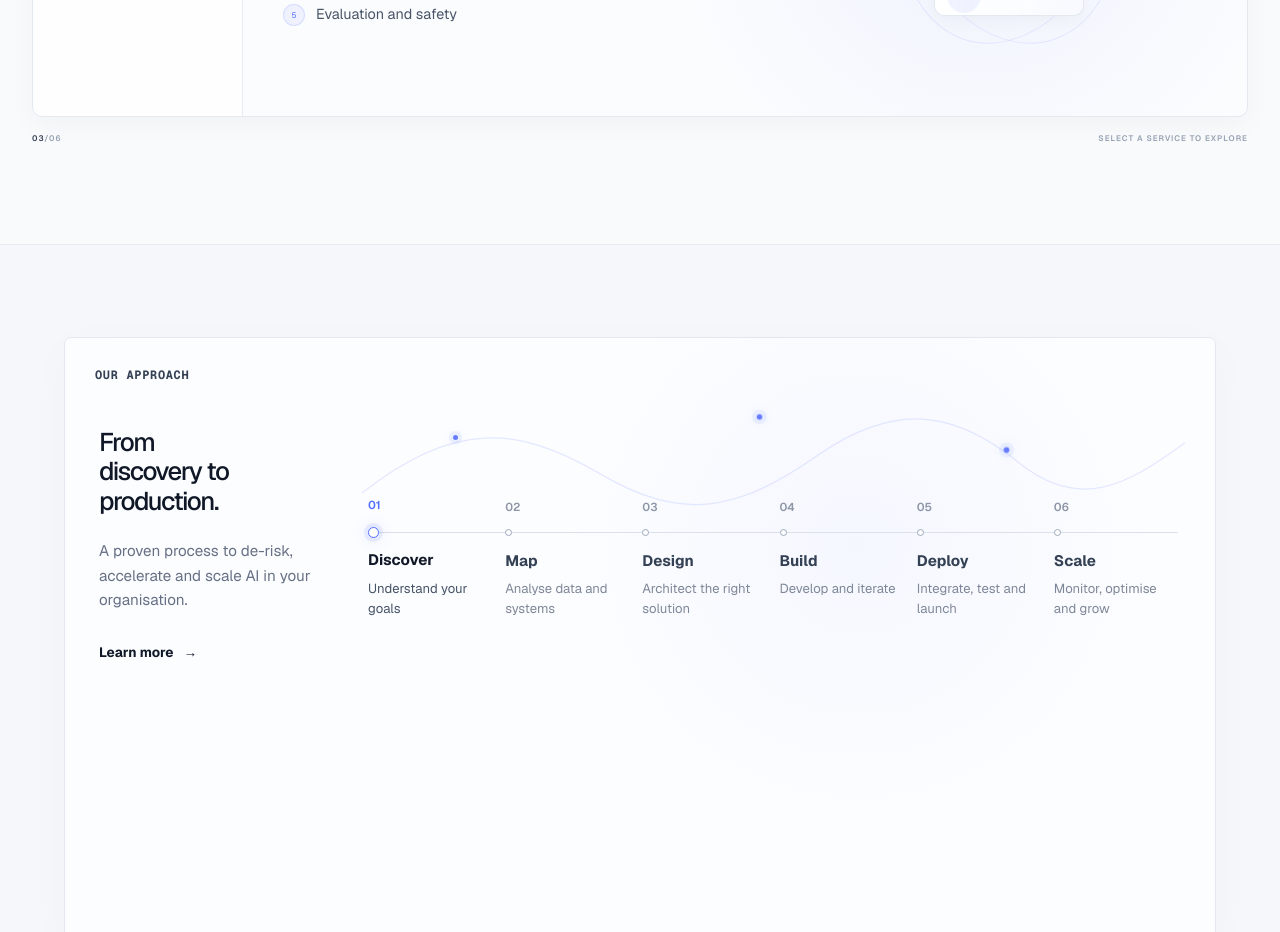
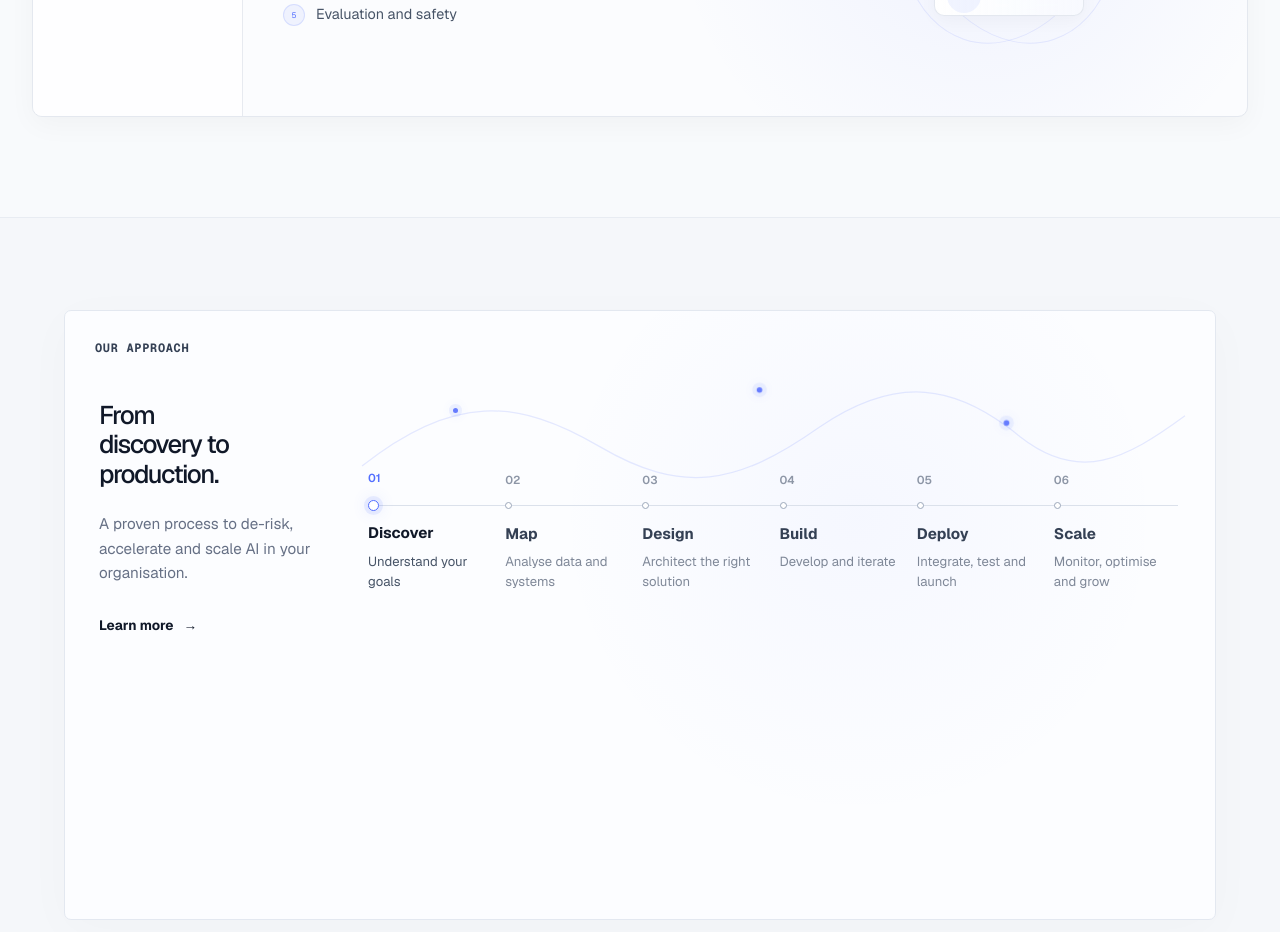
Before and after one commit to kartikeyjaina/futurelabs-enterprise, a Next.js app: page / in a window 1280 px wide. Shown: the part 2900-3832 px from the top of the page. Built offline with nearby package versions, Linux system fonts and the light colour scheme.

Commit message:
Remove remaining What We Do footer navigation

```diff
--- a/components/what-we-do/what-we-do.tsx
+++ b/components/what-we-do/what-we-do.tsx
@@ -282,19 +282,6 @@ export function WhatWeDo() {
           </div>
         </div>
 
-        {/* FOOTER */}
-
-        <div className="what-we-do__footer">
-          <span>
-            {activeService.number}
-            <span>/06</span>
-          </span>
-
-          <span>
-            SELECT A SERVICE TO EXPLORE
-          </span>
-        </div>
-
       </div>
     </section>
   );
```
